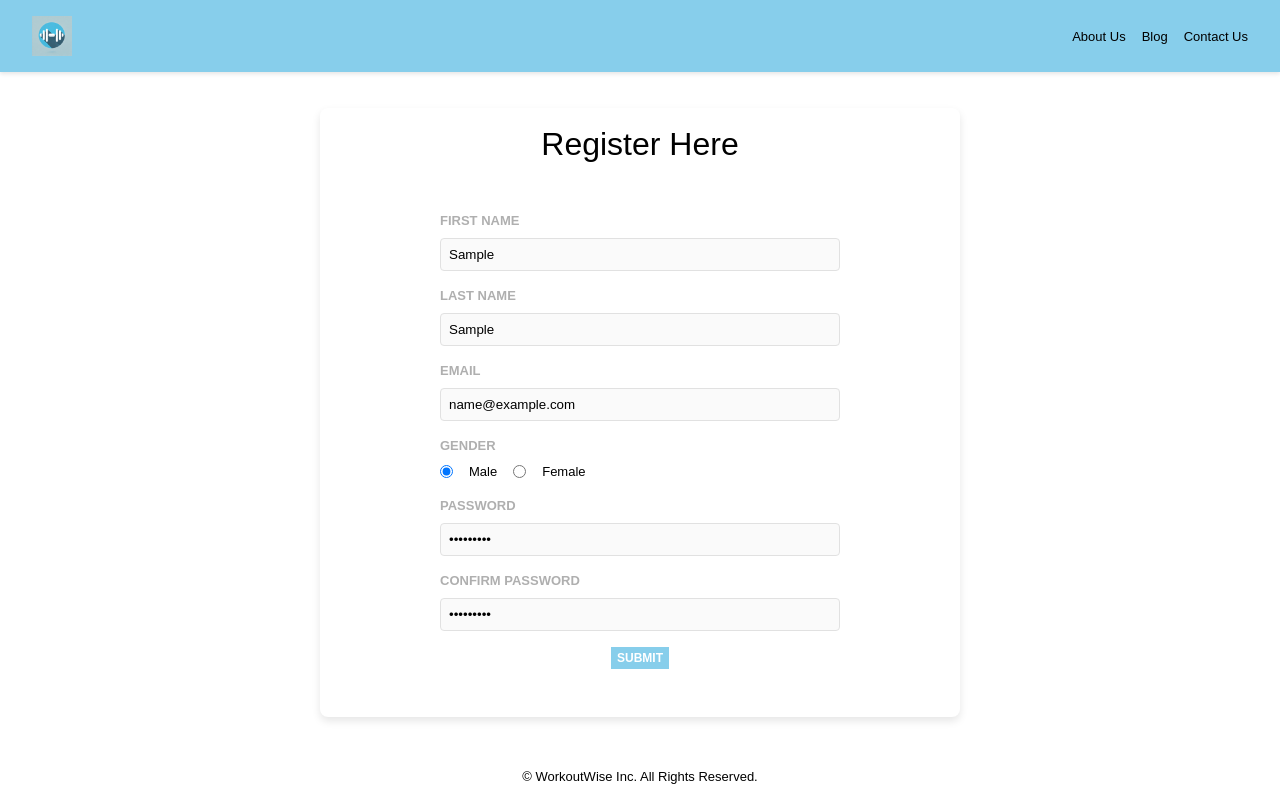
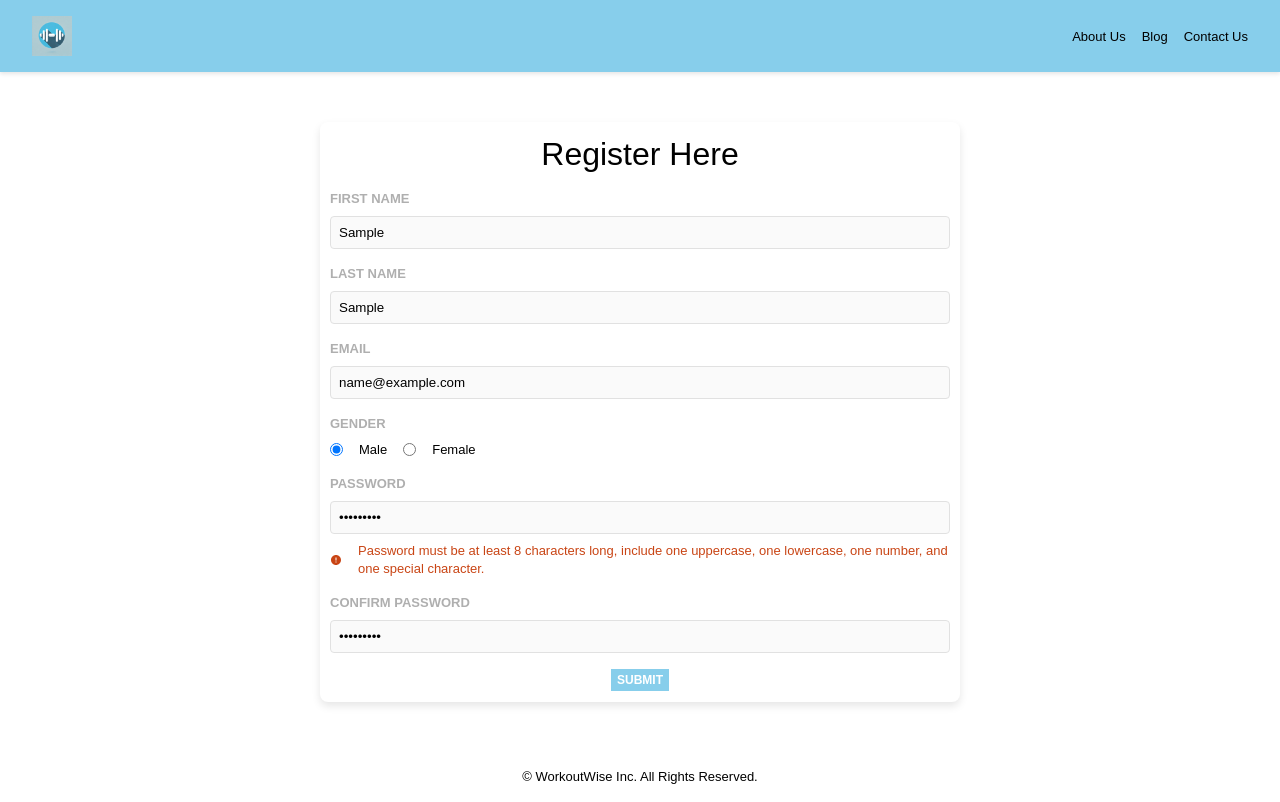
Before and after one commit to siridamineni/siri-damineni-capstone-project, a React (Vite) app in the folder workoutwise-client/: page /register in a window 1280 px wide. Both pictures are taken after typing "Sample", "Sample", "name@example.com", "Sample123", "Sample123" into the empty fields and a click on the button "SUBMIT". Built offline with nearby package versions, Linux system fonts and the light colour scheme; no server answers; a web font is replaced by a local one.

Commit message:
feat/register api integration

```diff
--- a/workoutwise-client/package.json
+++ b/workoutwise-client/package.json
@@ -10,9 +10,11 @@
     "preview": "vite preview"
   },
   "dependencies": {
+    "axios": "^1.7.8",
     "react": "^18.3.1",
     "react-dom": "^18.3.1",
     "react-router-dom": "^6.28.0",
+    "react-toastify": "^10.0.6",
     "sass": "^1.81.0"
   },
   "devDependencies": {
--- a/workoutwise-client/src/App.jsx
+++ b/workoutwise-client/src/App.jsx
@@ -1,5 +1,7 @@
 import "./App.scss";
 import { BrowserRouter, Routes, Route } from "react-router-dom";
+import { ToastContainer } from "react-toastify";
+import "react-toastify/dist/ReactToastify.css";
 import Login from "./pages/Login/Login";
 import Register from "./pages/Register/Register";
 import Dashboard from "./pages/Dashboard/Dashboard";
@@ -9,6 +11,7 @@ function App() {
   return (
     <BrowserRouter>
       <Header />
+      <ToastContainer position="top-center" />
       <Routes>
         <Route path="/" element={<Login />} />
         <Route path="/register" element={<Register />} />
--- a/workoutwise-client/src/components/FormField/FormField.jsx
+++ b/workoutwise-client/src/components/FormField/FormField.jsx
@@ -1,4 +1,5 @@
 import "./FormField.scss";
+import errorIcon from "../../assets/icons/error.svg";
 function FormField({
   label,
   name,
@@ -6,19 +7,30 @@ function FormField({
   inputValue,
   handleChange,
   type,
+  isError,
+  errorMessage,
 }) {
   return (
     <div className="formfield">
       <label className="formfield__label">{label}</label>
       <input
-        className="formfield__input"
+        className={
+          isError
+            ? "formfield__input formfield__input--error"
+            : "formfield__input"
+        }
         name={name}
         placeholder={placeholder}
         value={inputValue}
         onChange={handleChange}
-        required
         type={type}
       />
+      {isError && (
+        <span className="formfield__error-block">
+          <img src={errorIcon} alt="error" className="formfield__error-img" />
+          <p className="formfield__error">{errorMessage}</p>
+        </span>
+      )}
     </div>
   );
 }
--- a/workoutwise-client/src/components/FormField/FormField.scss
+++ b/workoutwise-client/src/components/FormField/FormField.scss
@@ -32,6 +32,19 @@
     border: 1px solid $primary;
     outline: none;
   }
+  &__error-block {
+    @include flexbox();
+  }
+  &__error-img {
+    height: 12px;
+    width: 12px;
+  }
+  &__input--error:focus {
+    border: 1px solid $error;
+  }
+  &__error {
+    @include text-style($color: $error);
+  }
   @include tablet {
     &__container {
       @include flexbox(
--- a/workoutwise-client/src/pages/Login/Login.scss
+++ b/workoutwise-client/src/pages/Login/Login.scss
@@ -18,7 +18,6 @@
 
 .form {
   min-width: 400px;
-  padding: 2rem 0rem;
   @include flexbox($flex-direction: column);
 }
 
--- a/workoutwise-client/src/pages/Register/Register.jsx
+++ b/workoutwise-client/src/pages/Register/Register.jsx
@@ -1,8 +1,13 @@
 import { useState } from "react";
+import axios from "axios";
+import { useNavigate } from "react-router-dom";
 import FormField from "../../components/FormField/FormField";
 import "./Register.scss";
 import Button from "../../components/Button/Button";
+import { toast } from "react-toastify";
 function Register() {
+  const navigate = useNavigate();
+  const baseUrl = import.meta.env.VITE_BASE_URL;
   const [registerData, setRegisterData] = useState({
     firstName: "",
     lastName: "",
@@ -12,20 +17,85 @@ function Register() {
     cfrmPassword: "",
   });
 
+  const [errorField, setErrorField] = useState({});
+
   const handleChange = (e) => {
     const { name, value } = e.target;
     setRegisterData((prevData) => ({
       ...prevData,
       [name]: value,
     }));
+    if (errorField[name])
+      setErrorField((prevErrors) => ({ ...prevErrors, [name]: "" }));
+  };
+
+  const handleNavigateToLogin = () => {
+    navigate("/");
+  };
+  const handleValidation = () => {
+    const errorFields = {};
+    const passwordRegex =
+      /^(?=.*[a-z])(?=.*[A-Z])(?=.*\d)(?=.*[@$!%*?&])[A-Za-z\d@$!%*?&]{8,}$/;
+    if (registerData.firstName === "") {
+      errorFields.firstName = "Please enter your First Name";
+    }
+    if (registerData.lastName === "") {
+      errorFields.lastName = "Please enter your Last Name";
+    }
+    if (registerData.email === "") {
+      errorFields.email = "Please enter your Email";
+    } else if (
+      !/^[a-zA-Z0-9._%+-]+@[a-zA-Z0-9.-]+\.[a-zA-Z]{2,}$/.test(
+        registerData.email
+      )
+    ) {
+      errorFields.email = "Please enter the valid Email";
+    }
+    if (registerData.password === "") {
+      errorFields.password = "Please Enter the Valid Password";
+    } else if (!passwordRegex.test(registerData.password)) {
+      errorFields.password =
+        "Password must be at least 8 characters long, include one uppercase, one lowercase, one number, and one special character.";
+    }
+    if (registerData.cfrmPassword === "") {
+      errorFields.cfrmPassword = "please re enter the Password";
+    }
+    if (registerData.password !== registerData.cfrmPassword) {
+      errorFields.cfrmPassword =
+        "The confirmation password must match the password above.";
+    }
+    setErrorField(errorFields);
+    return Object.keys(errorFields).length === 0;
+  };
+
+  const createUser = async (data) => {
+    try {
+      const response = await axios.post(`${baseUrl}/register`, data);
+      toast.success("You are Registered Successfully. Please Login");
+      handleNavigateToLogin();
+    } catch (error) {
+      toast.error(error);
+    }
   };
   const handleSubmit = (e) => {
     e.preventDefault();
+    if (handleValidation()) {
+      const data = {
+        firstname: registerData.firstName,
+        lastname: registerData.lastName,
+        email: registerData.email,
+        gender: registerData.gender,
+        password: registerData.password,
+      };
+      createUser(data);
+    }
   };
   return (
     <section className="wrapper">
       <section className="register__container">
-        <h1>Register Here</h1>
+        <div>
+          <h1>Register Here</h1>
+        </div>
         <form className="form" onSubmit={handleSubmit}>
           <FormField
             label="First Name"
@@ -34,6 +104,8 @@ function Register() {
             inputValue={registerData.firstName}
             handleChange={handleChange}
             type="text"
+            isError={errorField.firstName !== undefined}
+            errorMessage={errorField.firstName}
           />
           <FormField
             label="Last Name"
@@ -42,6 +114,8 @@ function Register() {
             inputValue={registerData.lastName}
             handleChange={handleChange}
             type="text"
+            isError={errorField.lastName !== undefined}
+            errorMessage={errorField.lastName}
           />
           <FormField
             label="Email"
@@ -50,6 +124,8 @@ function Register() {
             inputValue={registerData.email}
             handleChange={handleChange}
             type="text"
+            isError={errorField.email !== undefined}
+            errorMessage={errorField.email}
           />
           <div className="formfield">
             <h3 className="formfield__label">Gender</h3>
@@ -85,6 +161,8 @@ function Register() {
             inputValue={registerData.password}
             handleChange={handleChange}
             type="password"
+            isError={errorField.password !== undefined}
+            errorMessage={errorField.password}
           />
           <FormField
             label="Confirm Password"
@@ -93,6 +171,8 @@ function Register() {
             inputValue={registerData.cfrmPassword}
             handleChange={handleChange}
             type="password"
+            isError={errorField.cfrmPassword !== undefined}
+            errorMessage={errorField.cfrmPassword}
           />
           <Button type="submit" text="Submit" />
         </form>
--- a/workoutwise-client/src/pages/Register/Register.scss
+++ b/workoutwise-client/src/pages/Register/Register.scss
@@ -10,10 +10,11 @@
     @include flexbox($flex-direction: column);
     width: 50vw;
     border-radius: 8px;
-    overflow: hidden;
     box-shadow: 0 4px 8px rgba(0, 0, 0, 0.1);
     background-color: $white;
-    padding: 1rem;
+    height: calc(100% - 100px);
+    padding: 10px;
+    overflow: scroll;
   }
 }
 
--- a/workoutwise-client/src/styles/partials/_variables.scss
+++ b/workoutwise-client/src/styles/partials/_variables.scss
@@ -9,6 +9,7 @@ $silver: #afafaf;
 $mercury: #e1e1e1;
 $white: #ffffff;
 $alabaster: #fafafa;
+$error: #c94515;
 $font-family: "Avenir", sans-serif;
 $desktop-breakpoint: 1280px;
 $tablet-breakpoint: 768px;
```
Also changed, not shown: workoutwise-client/src/assets/icons/error.svg (added), 1 other file (tests, documents, lock files or other folders).
